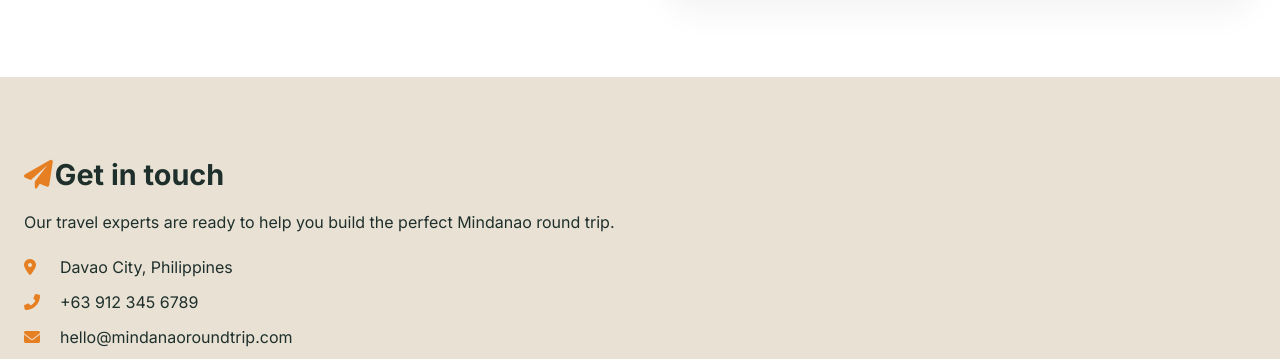
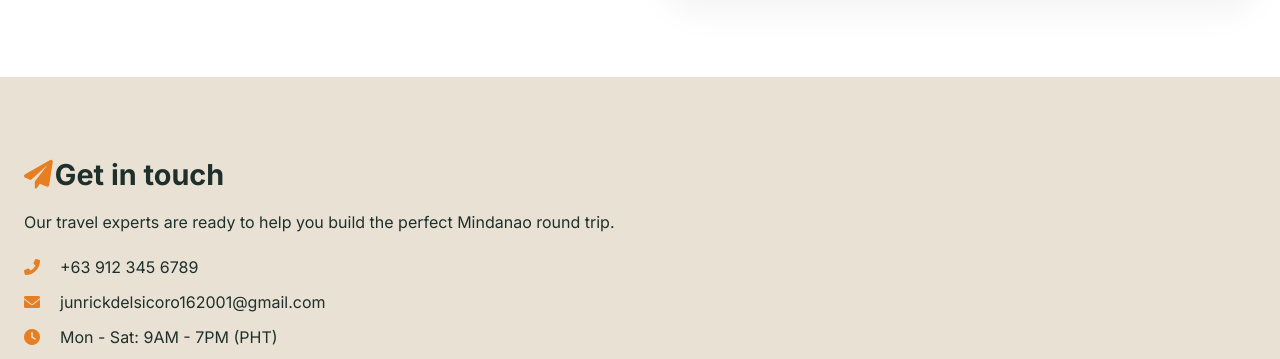
Before and after one commit to junrickdelsicoro162001-create/webproject, a plain HTML site: page index.html in a window 1280 px wide. Shown: the part 3030-3389 px from the top of the page. Drawn offline with Linux system fonts and the light colour scheme.

Commit message:
Update index.html

```diff
--- a/index.html
+++ b/index.html
@@ -121,9 +121,8 @@
                     <h3><i class="fas fa-paper-plane"></i> Get in touch</h3>
                     <p>Our travel experts are ready to help you build the perfect Mindanao round trip.</p>
                     <ul>
-                        <li><i class="fas fa-map-marker-alt"></i> Davao City, Philippines</li>
                         <li><i class="fas fa-phone-alt"></i> +63 912 345 6789</li>
-                        <li><i class="fas fa-envelope"></i> hello@mindanaoroundtrip.com</li>
+                        <li><i class="fas fa-envelope"></i> junrickdelsicoro162001@gmail.com</li>
                         <li><i class="fas fa-clock"></i> Mon - Sat: 9AM - 7PM (PHT)</li>
                     </ul>
                     <div class="social-icons">
```
